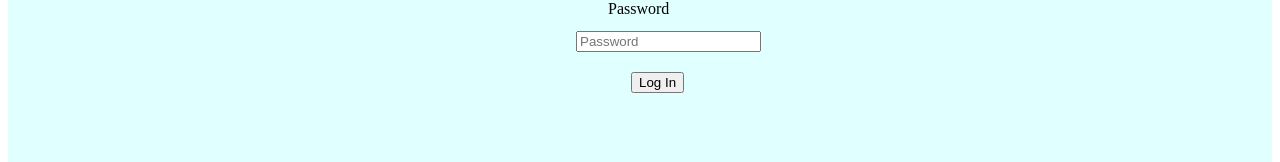
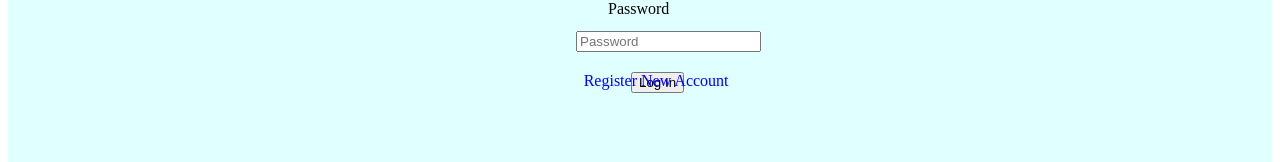
Before and after one commit to Doorsfan/ClearBnB-Database-Group4, a Vue app in the folder frontend/: page /login in a window 1280 px wide. Shown: the part 360-522 px from the top of the page. Built offline with nearby package versions, Linux system fonts and the light colour scheme.

Commit message:
Added register link
Added a Register Link to be able to route to the register page later on

```diff
--- a/frontend/src/views/LoginPage.vue
+++ b/frontend/src/views/LoginPage.vue
@@ -12,6 +12,7 @@
         <input class="submitButton" type="submit" value="Log In">
       </form>
     </div>
+    <router-link to="/register" class="registerLink">Register New Account</router-link>
   </div>
 </template>
 <script>
@@ -82,4 +83,10 @@ a{
 .submitButton{
   margin-left: 55px;
 }
+.registerLink{
+  position:absolute;
+  top: 54vh;
+  left: 45.6vw;
+  color:blue;
+}
 </style>
```
